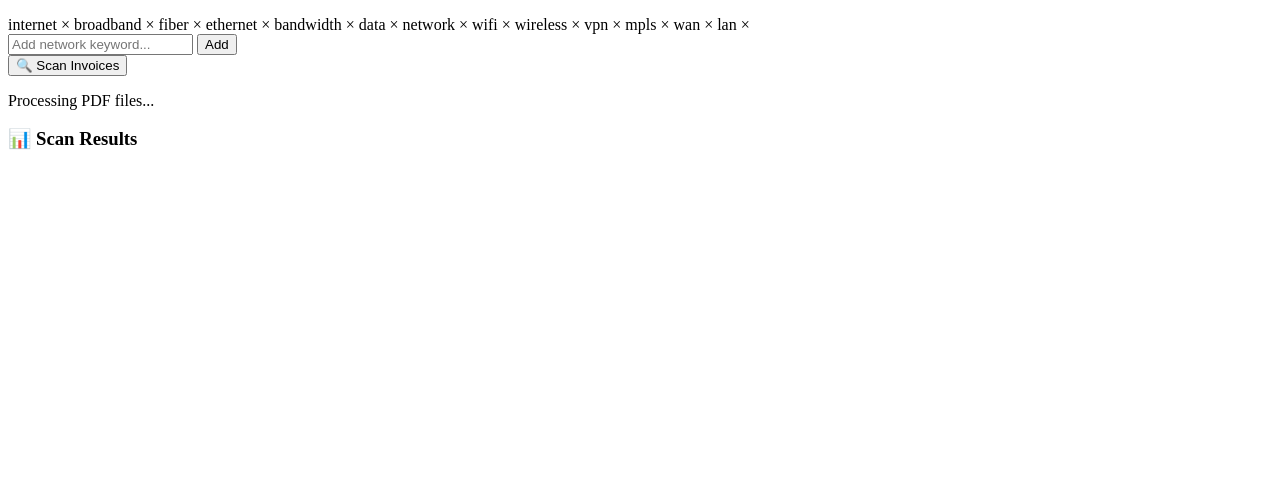
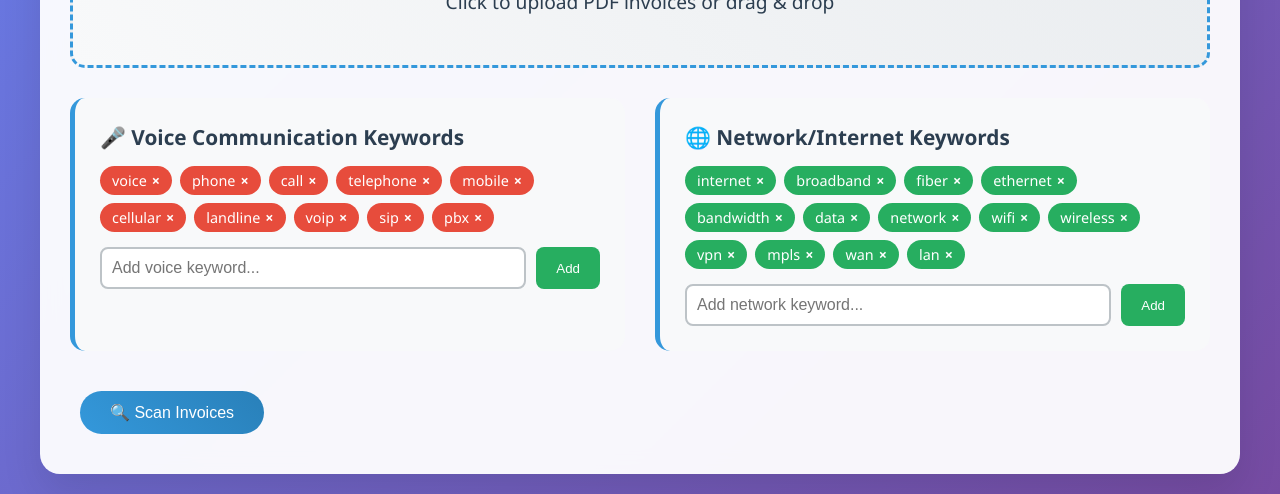
Before and after one commit to santidefelice/PDFscanner, a plain HTML site: page index.html in a window 1280 px wide. Shown: the part 314-808 px from the top of the page. Drawn offline with Linux system fonts and the light colour scheme.

Commit message:
connected the files

```diff
--- a/index.html
+++ b/index.html
@@ -4,6 +4,7 @@
     <meta charset="UTF-8">
     <meta name="viewport" content="width=device-width, initial-scale=1.0">
     <title>PDFscanner</title>
+    <link rel="stylesheet" href="styles.css">
 </head>
 <body>
     <div class="container">
@@ -76,4 +77,6 @@
         </div>
     </div>
 </body>
+
+<script src="script.js"></script>
 </html>
```
Also changed, not shown: index.js (deleted), script.js (added).
